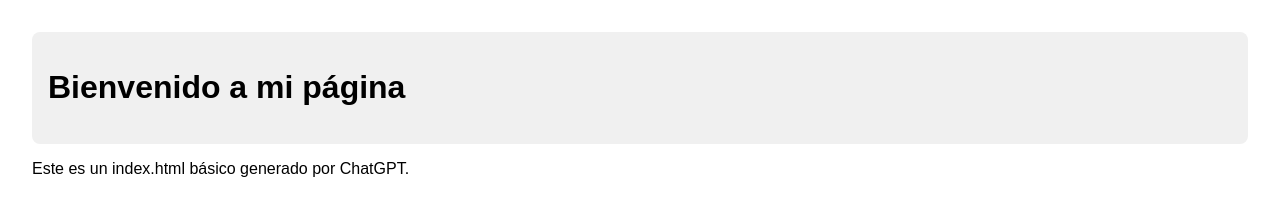
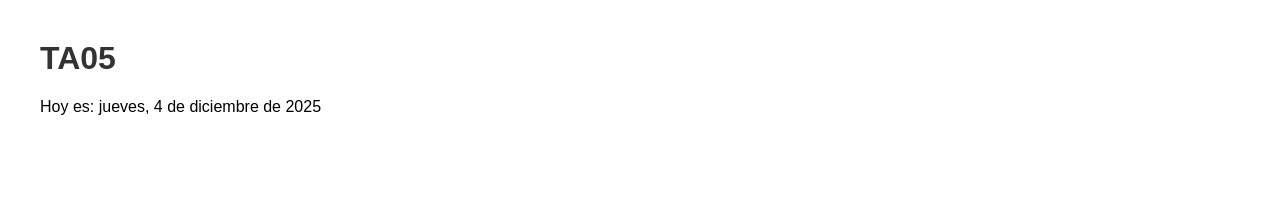
Before and after one commit to alexsampietro7e9-glitch/TA-05-web, a plain HTML site: page Index.html in a window 1280 px wide. Drawn offline with Linux system fonts and the light colour scheme.

Commit message:
Revise Index.html structure and add date functionality
Updated the HTML structure and added a date display.

```diff
--- a/Index.html
+++ b/Index.html
@@ -1,28 +1,26 @@
 <!DOCTYPE html>
 <html lang="es">
 <head>
-<meta charset="UTF-8" />
-<meta name="viewport" content="width=device-width, initial-scale=1.0" />
-<title>Mi Página</title>
+    <meta charset="UTF-8">
+    <title>Índice</title>
     <style>
         body {
             font-family: Arial, sans-serif;
-margin: 0;
-padding: 2rem;
+            margin: 40px;
         }
-header {
-background: #f0f0f0;
-padding: 1rem;
-border-radius: 0.5rem;
+        h1 {
+            color: #333;
         }
     </style>
 </head>
 <body>
-<header>
-<h1>Bienvenido a mi página</h1>
-</header>
-<main>
-<p>Este es un index.html básico generado por ChatGPT.</p>
-</main>
+    <h1>TA05</h1>
+    <p>Hoy es: <span id="dia"></span></p>
+
+    <script>
+        const fecha = new Date();
+        const opciones = { weekday: 'long', year: 'numeric', month: 'long', day: 'numeric' };
+        document.getElementById("dia").textContent = fecha.toLocaleDateString('es-ES', opciones);
+    </script>
 </body>
 </html>
```
Lines whose indentation alone changed are shown as unchanged.
